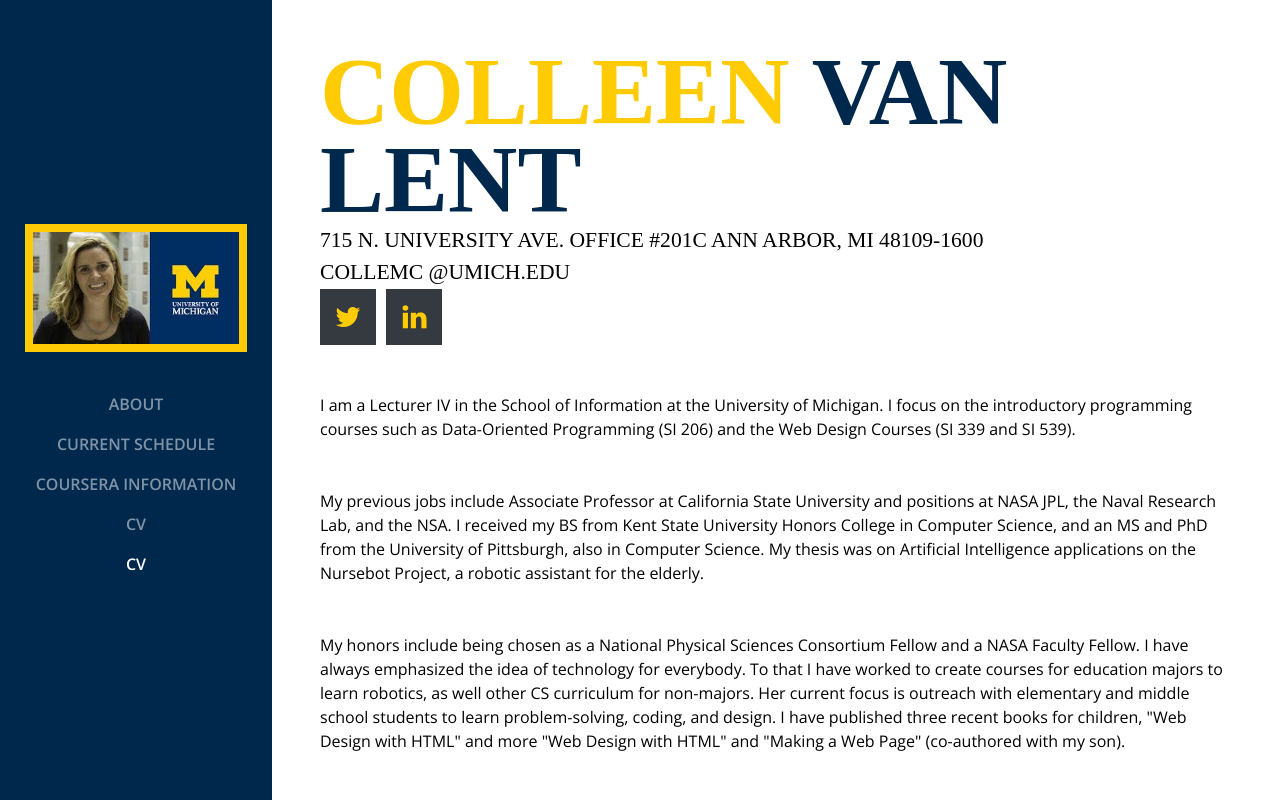
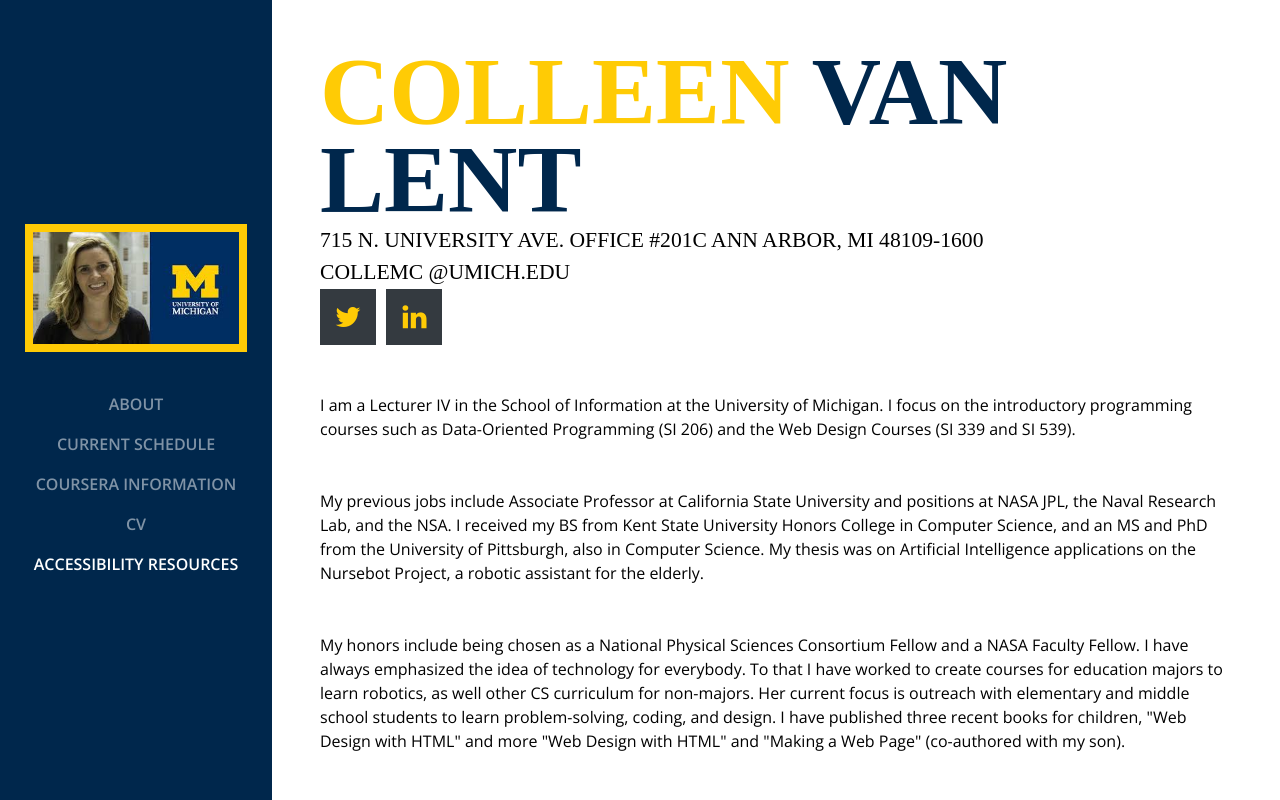
Before and after one commit to cvanlent/cvanlent.github.io, a plain HTML site: page index.html in a window 1280 px wide. Shown: the top 800 px of the page. Drawn offline with nearby package versions, Linux system fonts and the light colour scheme; a web font is replaced by a local one.

Commit message:
Update index.html

```diff
--- a/index.html
+++ b/index.html
@@ -53,7 +53,7 @@
             <a class="nav-link js-scroll-trigger" href="#awards">CV</a>
           </li>
            <li class="nav-item">
-            <a class="nav-link js-scroll-trigger" href="#accessibility">CV</a>
+            <a class="nav-link js-scroll-trigger" href="#accessibility">Accessibility Resources</a>
           </li>
         </ul>
       </div>
```
